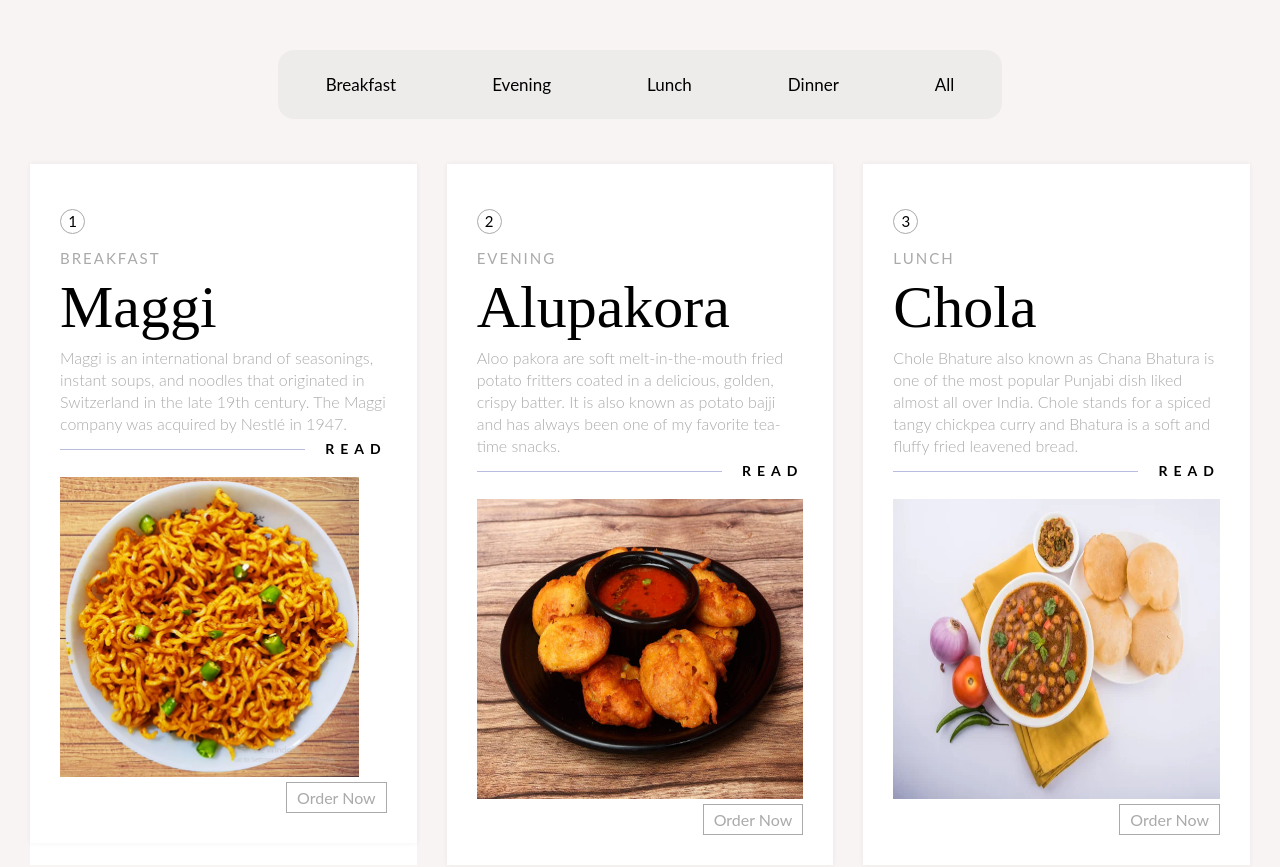
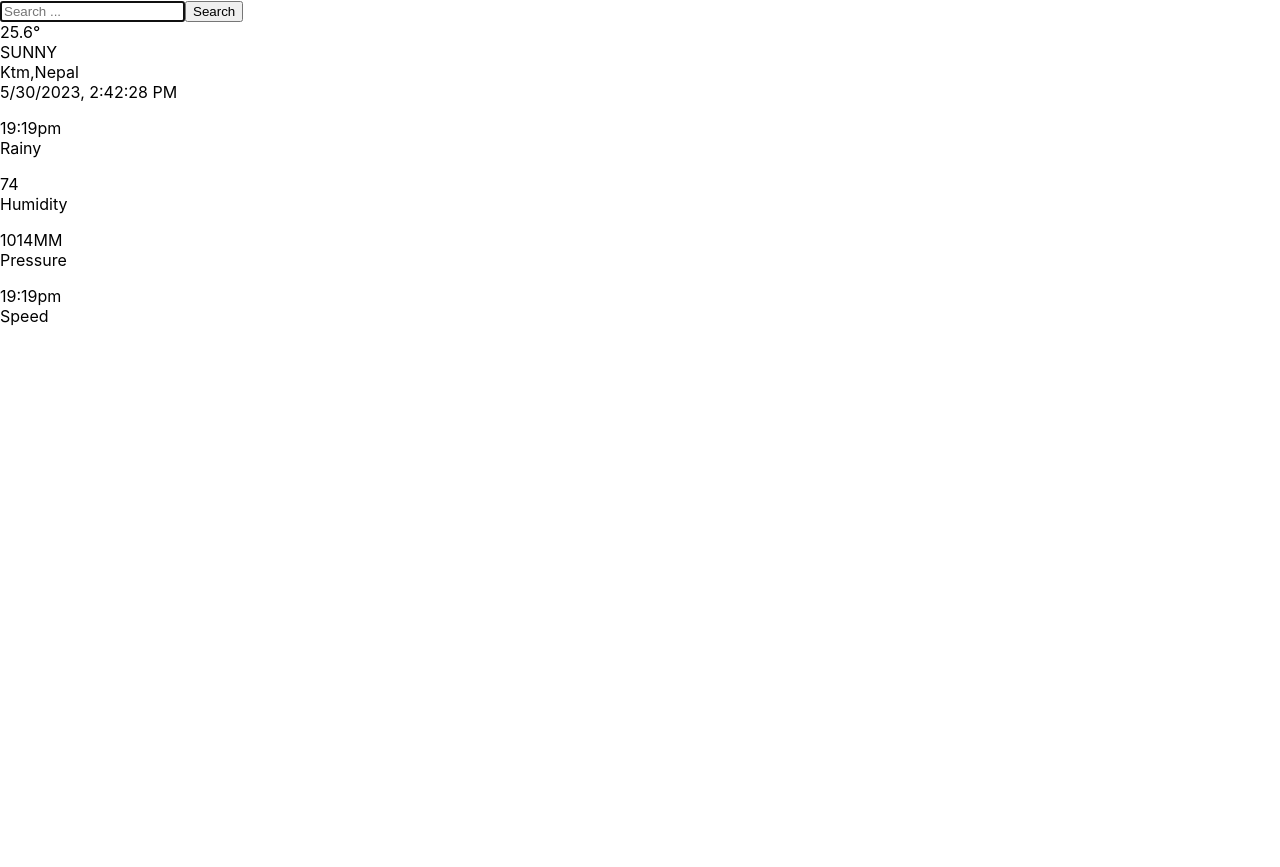
Before and after one commit to Rajan-7/reactjs, a React (Create React App) app: page / in a window 1280 px wide. Shown: the top 867 px of the page. After the commit the page ends 800 px from the top, so only its background shows below. Built offline with nearby package versions, Linux system fonts and the light colour scheme; some icons are missing.

Commit message:
New component weather added

```diff
--- a/src/App.js
+++ b/src/App.js
@@ -1,8 +1,9 @@
 // import Todoform from "./components/todoform/todoform";
-import Website from "./components/webform/website";
+// import Website from "./components/webform/website";
+import Weather from "./components/weather/weather";
 function App() {
   return (
-   <Website/>
+   <Weather/>
   );
 }
 
--- /dev/null
+++ b/src/components/weather/style.css
@@ -0,0 +1,2 @@
+
+@import url(https://cdnjs.cloudflare.com/ajax/libs/weather-icons/2.0.9/css/weather-icons.min.css);
--- /dev/null
+++ b/src/components/weather/weather.jsx
@@ -0,0 +1,86 @@
+// https://api.openweathermap.org/data/2.5/weather?q=Kathmandu&appid=981facad27f505f35dd4d846d1f36bea
+
+import React from "react";
+import "./style.css";
+
+const Weather = () => {
+  return (
+    <>
+      <div className="search-wrapper">
+        <div className="search">
+          <input
+            type="search"
+            autoFocus
+            id="searchid"
+            placeholder="Search ..."
+          />
+          <button className="search-button">Search</button>
+        </div>
+      </div>
+      <article className="widget">
+        <div className="weather-icon">
+          <i className={"wi-day-sunny"}></i>
+        </div>
+        <div className="weather-info">
+          <div className="temperature">
+            <span>25.6&deg;</span>
+          </div>
+          <div className="description">
+            <div className="weather-conditon">SUNNY</div>
+            <div className="place">Ktm,Nepal</div>
+          </div>
+        </div>
+        <div className="date-time">{new Date().toLocaleString()}</div>
+        {/* 4 divided section */}
+        <div className="extra-temp-info-section">
+          <div className="temp-info">
+            <div className="two-sided-info">
+              <p>
+                <i className={"wi-day-rain"}></i>
+              </p>
+              <p className="extra-info-rightside">
+                19:19pm
+                <br />
+                Rainy
+              </p>
+            </div>
+            <div className="two-sided-info">
+              <p>
+                <i className={"wi-humidity"}></i>
+              </p>
+              <p className="extra-info-rightside">
+                74
+                <br />
+                Humidity
+              </p>
+            </div>
+          </div>
+          <div className="extra-temp-info">
+            <div className="two-sided-info">
+              <p>
+                <i className={"wi-rain"}></i>
+              </p>
+              <p className="extra-info-rightside">
+                1014MM
+                <br />
+                Pressure
+              </p>
+            </div>
+            <div className="two-sided-info">
+              <p>
+                <i className={"wi-strong-wind"}></i>
+              </p>
+              <p className="extra-info-rightside">
+                19:19pm
+                <br />
+                Speed
+              </p>
+            </div>
+          </div>
+        </div>
+      </article>
+    </>
+  );
+};
+
+export default Weather;
```
